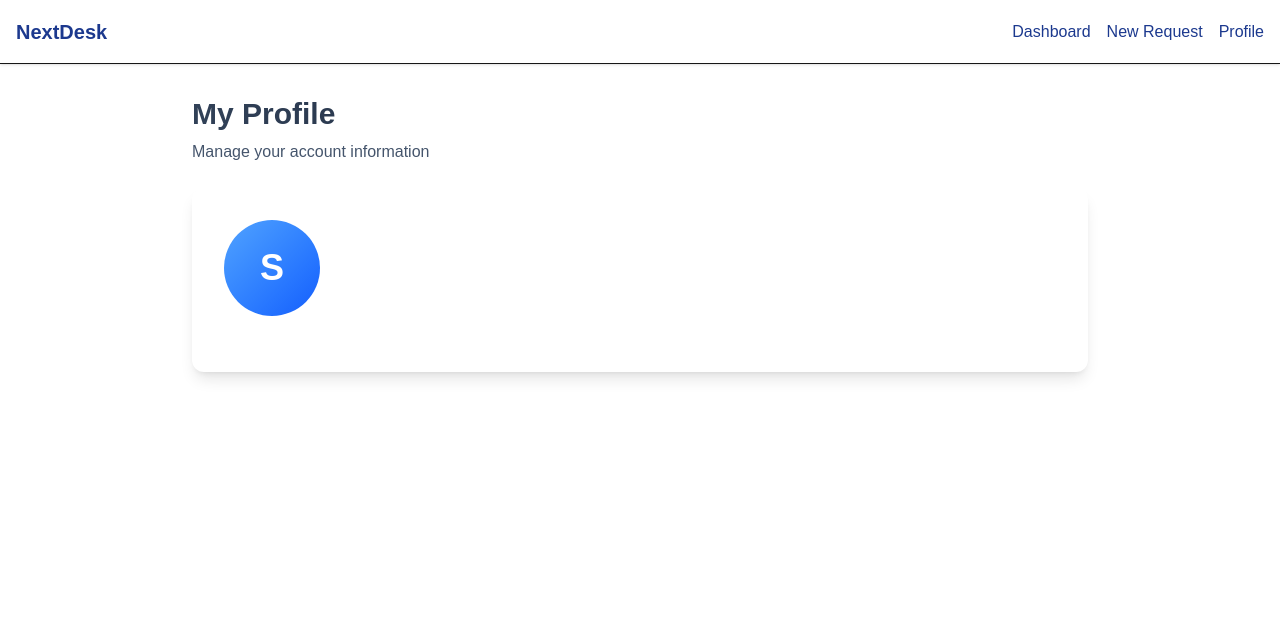
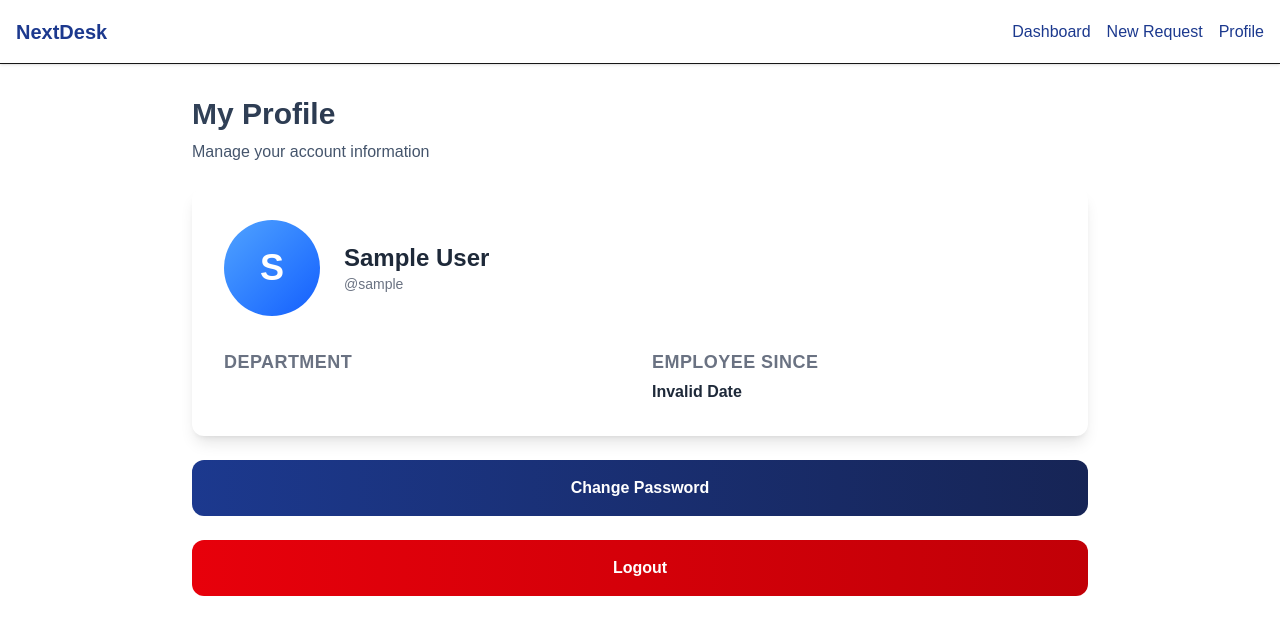
Before and after one commit to portgasalif/nextdesk, a Next.js app: page /profileEmployee in a window 1280 px wide. Shown: the top 634 px of the page. Built offline with nearby package versions, Linux system fonts and the light colour scheme; sample sign-in values are in the browser's storage.

Commit message:
feat: add employee profile page with logout functionality

```diff
--- a/src/app/(employee)/profileEmployee/page.tsx
+++ b/src/app/(employee)/profileEmployee/page.tsx
@@ -47,7 +47,52 @@ export default function ProfileEmployeePage() {
             <div className="w-24 h-24 rounded-full bg-gradient-to-br from-blue-400 to-blue-600 flex items-center justify-center text-white text-4xl font-bold">
               {user.name.charAt(0).toUpperCase()}
             </div>
+            <div className="ml-6">
+              <h1 className="text-2xl font-bold text-gray-800 ">{user.name}</h1>
+              <p className="text-gray-500 text-sm">@{user.username}</p>
+            </div>
           </div>
+
+          <div className="grid grid-cols-1 md:grid-cols-2 gap-6 mt-8  ">
+            <div>
+              <label className="text-lg text-gray-500 uppercase tracking-wide font-semibold">
+                Department
+              </label>
+              <p className="font-semibold text-gray-800 mt-1">
+                {user.department}
+              </p>
+            </div>
+            <div>
+              <label className="text-lg text-gray-500 uppercase tracking-wide font-semibold">
+                Employee Since
+              </label>
+              <p className="font-semibold text-gray-800 mt-1">
+                {new Date(user.createdAt).toLocaleString("en-US", {
+                  day: "numeric",
+                  month: "long",
+                  year: "numeric",
+                })}
+              </p>
+            </div>
+          </div>
+        </div>
+        <div className="space-y-6">
+          <button
+            type="button"
+            className="text-white font-semibold py-4 px-6 w-full bg-gradient-to-r from-blue-900 to-blue-950 hover:from-blue-950 hover:to-blue-900 rounded-xl transition-all"
+            onClick={() => {
+              router.push("/profileEmployee/change-password");
+            }}
+          >
+            Change Password
+          </button>
+          <button
+            type="button"
+            className="text-white font-semibold py-4 px-6 w-full bg-gradient-to-r from-red-600 to-red-700 hover:from-red-700 hover:to-red-800 rounded-xl transition-all"
+            onClick={handleLogout}
+          >
+            Logout
+          </button>
         </div>
       </div>
     </div>
```
